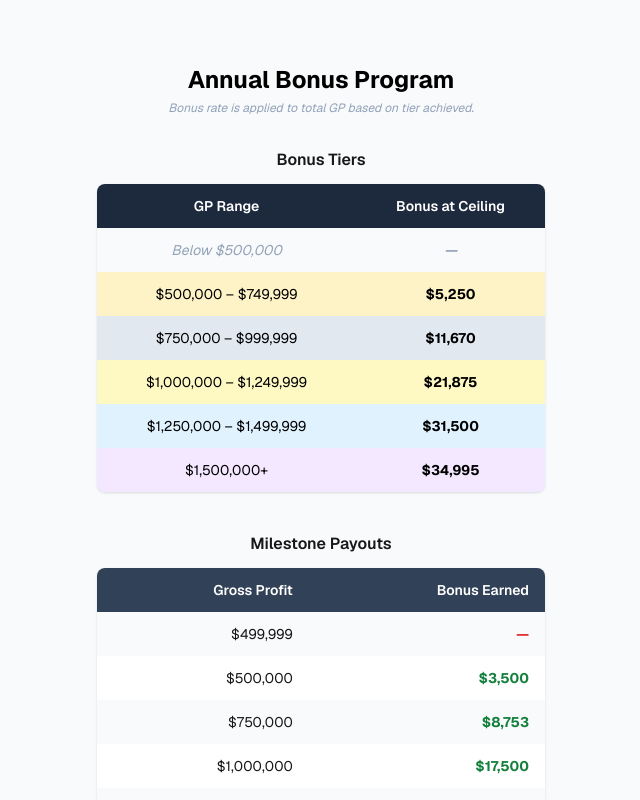
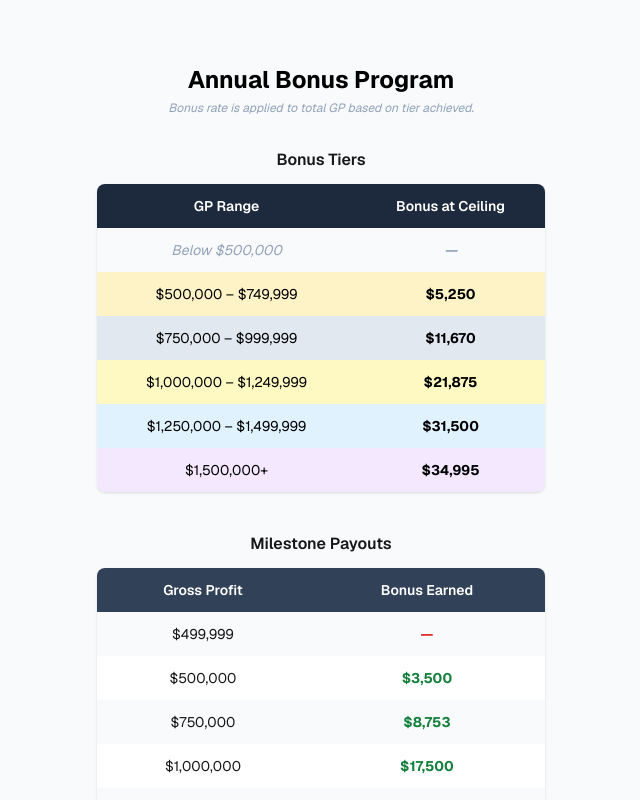
Before and after one commit to jsgelfand/bonus-calculator, a Next.js app: page / in a window 1280 px wide. Shown: the top 800 px of the page, without its empty margins (319-959 px from the left). Built offline with nearby package versions, Linux system fonts and the light colour scheme.

Commit message:
style: center align Milestone Payouts table content
Align headers and values to match Bonus Tiers table.

```diff
--- a/app/components/BonusCalculator.tsx
+++ b/app/components/BonusCalculator.tsx
@@ -78,7 +78,7 @@ export default function BonusCalculator() {
           <thead>
             <tr className="bg-slate-700 text-white">
               {["Gross Profit", "Bonus Earned"].map((h) => (
-                <th key={h} className="px-4 py-3 text-right font-semibold">{h}</th>
+                <th key={h} className="px-4 py-3 text-center font-semibold">{h}</th>
               ))}
             </tr>
           </thead>
@@ -87,8 +87,8 @@ export default function BonusCalculator() {
               const b = calcBonus(e);
               return (
                 <tr key={i} className={i % 2 === 0 ? "bg-slate-50" : "bg-white"}>
-                  <td className="px-4 py-3 text-right">{fmt(e)}</td>
-                  <td className="px-4 py-3 text-right font-bold" style={{ color: b === 0 ? "#dc2626" : "#15803d" }}>
+                  <td className="px-4 py-3 text-center">{fmt(e)}</td>
+                  <td className="px-4 py-3 text-center font-bold" style={{ color: b === 0 ? "#dc2626" : "#15803d" }}>
                     {b === 0 ? "—" : fmt(b)}
                   </td>
                 </tr>
```
